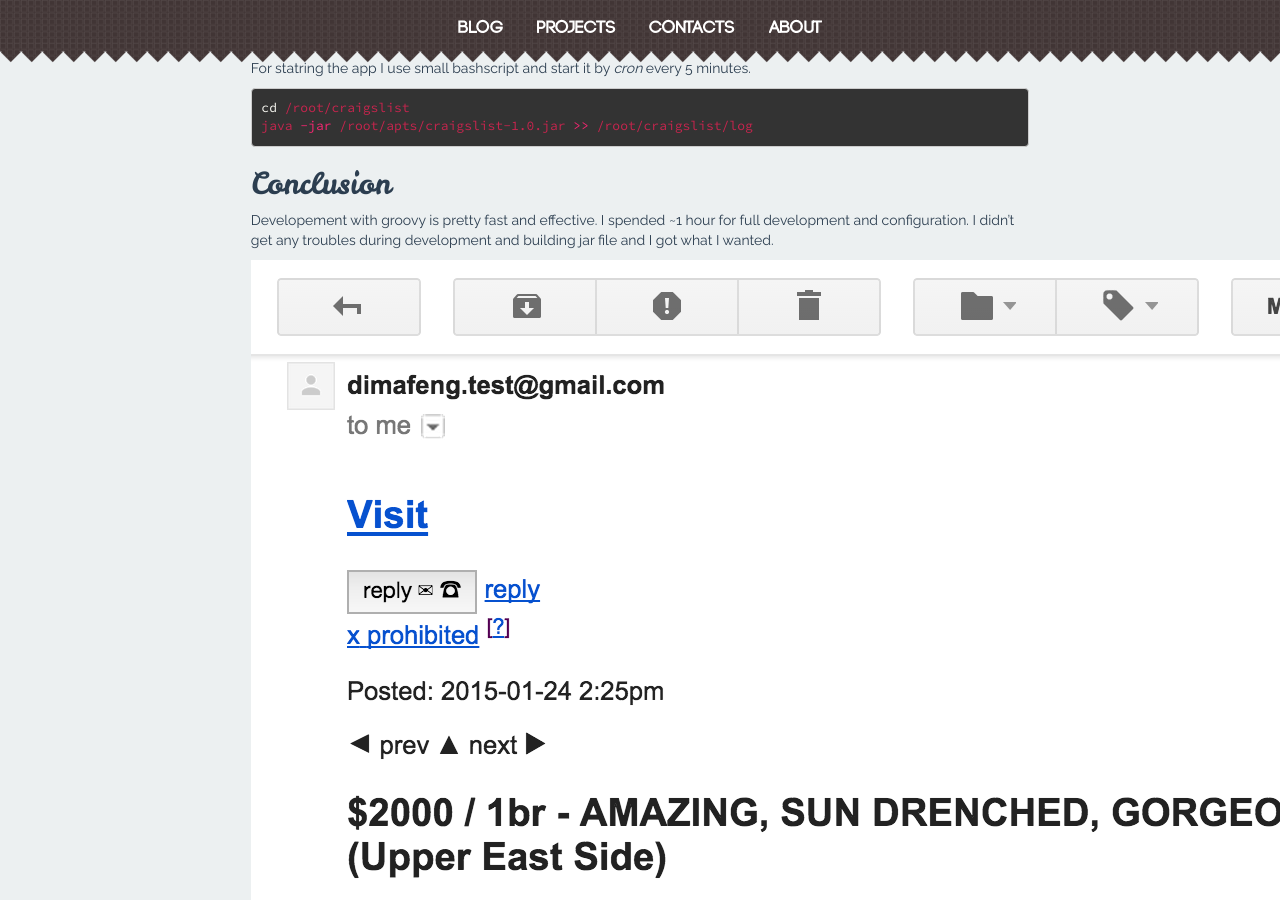
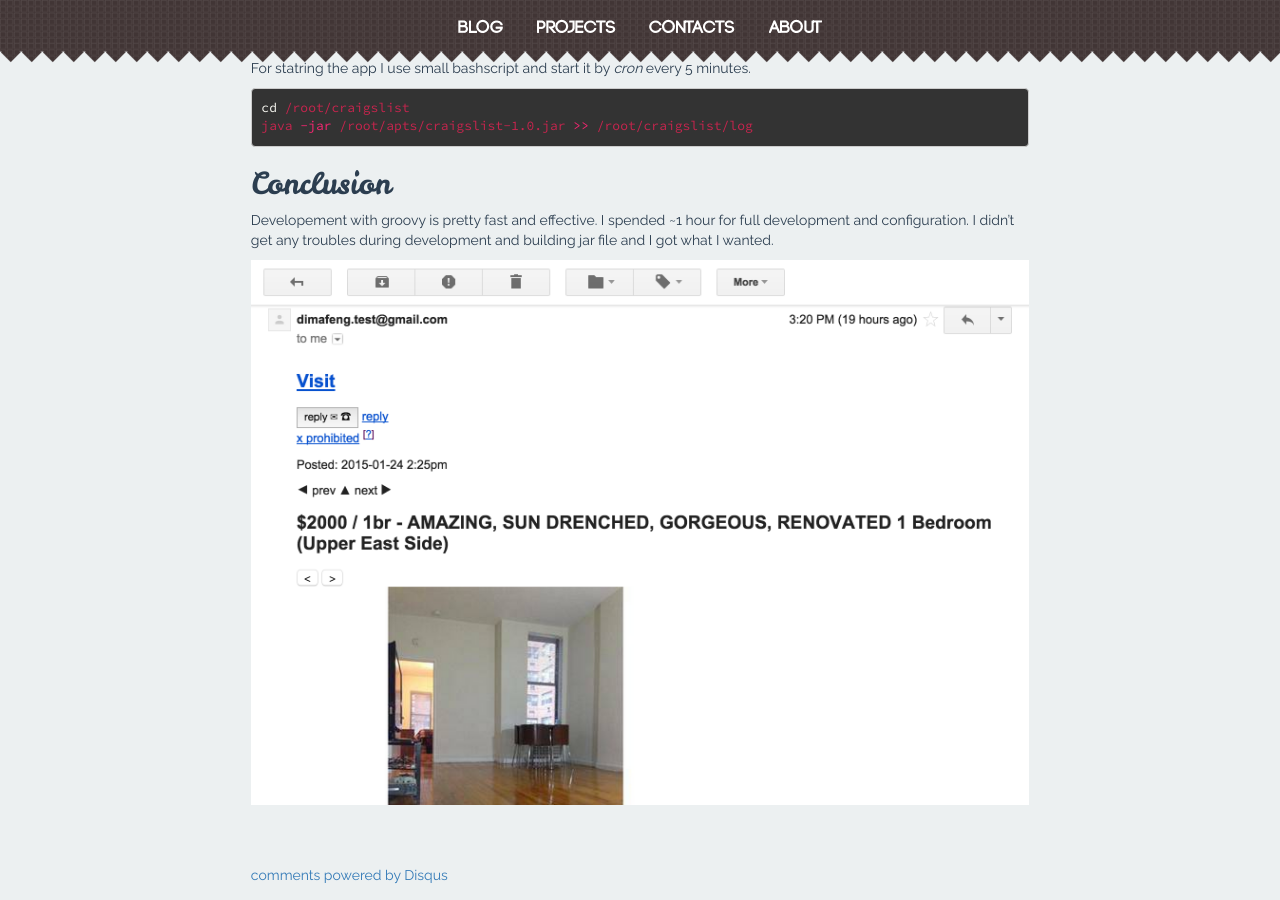
Before and after one commit to dimafeng/dimafeng.github.io, a Jekyll site: the page built from _posts/2015-01-25-craigslist.markdown, in a window 1280 px wide and 900 px high, scrolled down 3169 px. Built offline with Jekyll 4.4.1, drawn with Linux system fonts in a browser that asks for light colours; nearby versions of some CDN libraries; comment, search, counter and statistics services are not loaded.

Commit message:
craigslist

```diff
--- a/_posts/2015-01-25-craigslist.markdown
+++ b/_posts/2015-01-25-craigslist.markdown
@@ -152,6 +152,8 @@
 
 Developement with groovy is pretty fast and effective. I spended ~1 hour for full development and configuration. I didn't get any troubles during development and building jar file and I got what I wanted.
 
-![Resut email]({{ site.url }}/assets/craiglist.png)
+<p>
+<img src="{{ site.url }}/assets/craiglist.png" class="img-responsive">
+</p>
 
 [1]: http://www.jedox.com/en/send-email-using-javamail-groovy-script/
```
